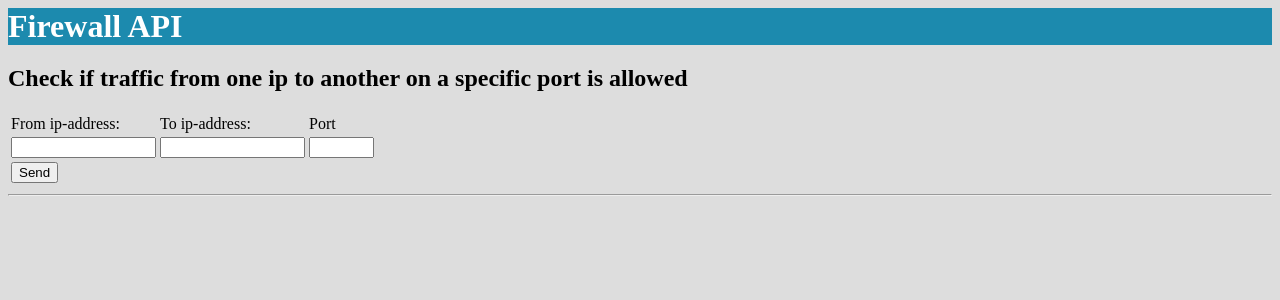
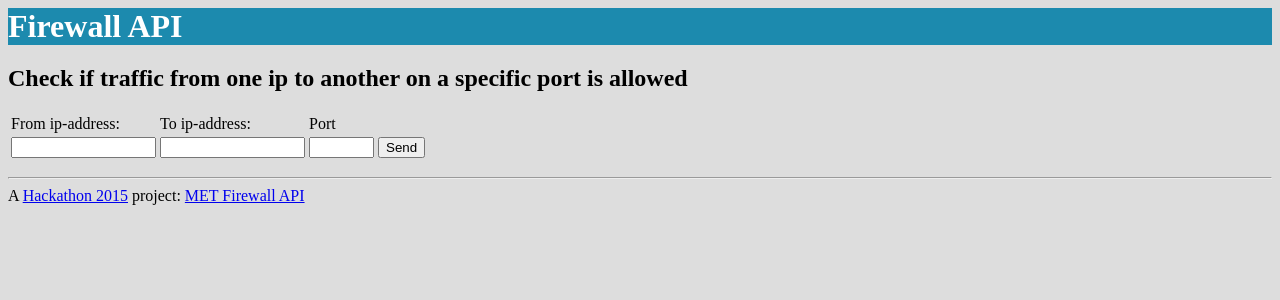
Before and after one commit to arnesund/firewall-api, a Flask app: page / in a window 1280 px wide. Shown: the top 300 px of the page. Run offline with Flask 2, Linux system fonts and the light colour scheme.

Commit message:
Third version of templates/index.html

```diff
--- a/templates/index.html
+++ b/templates/index.html
@@ -16,12 +16,13 @@
 <td><INPUT NAME="from_ip" TYPE="text" SIZE="15" maxlength="15"></td>
 <td><INPUT NAME="to_ip" TYPE="text" SIZE="15" maxlength="15"></td>
 <td><INPUT NAME="port" TYPE="text" SIZE="5" maxlength="5"></td>
-</tr>
+<td><INPUT TYPE="submit" value="Send"></td></tr>
+</table>
 
-<tr><td><INPUT TYPE="submit" value="Send"></td></tr>
-</table>
+<P>
 
 </form>
 
+<HR>
 
-<HR>
+A <A HREF="https://dokit.met.no/itinternt/hackathon">Hackathon 2015</A> project: <A HREF="https://dokit.met.no/personal/it/arnes/firewall-api/hackaton2015">MET Firewall API</A>
```
